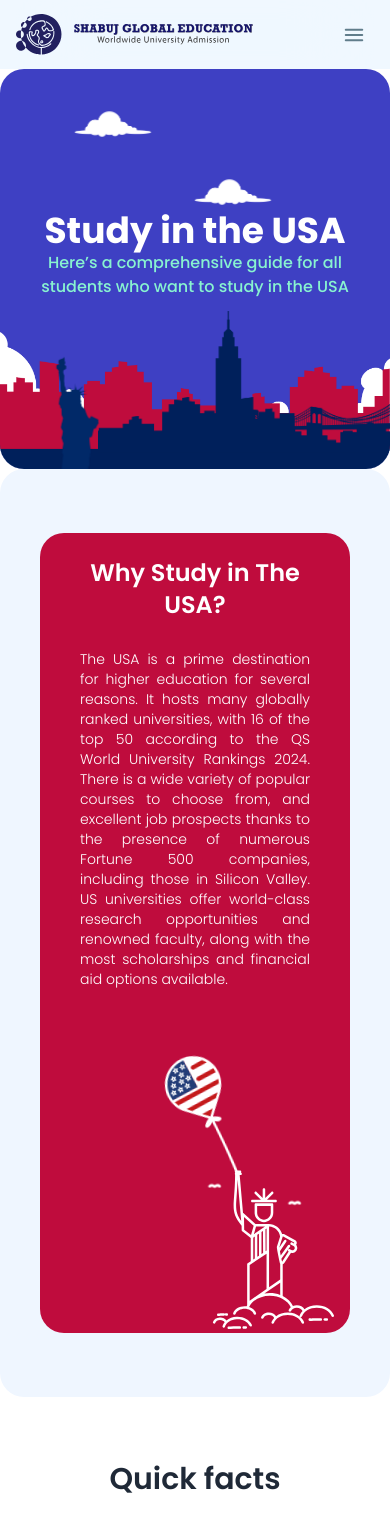
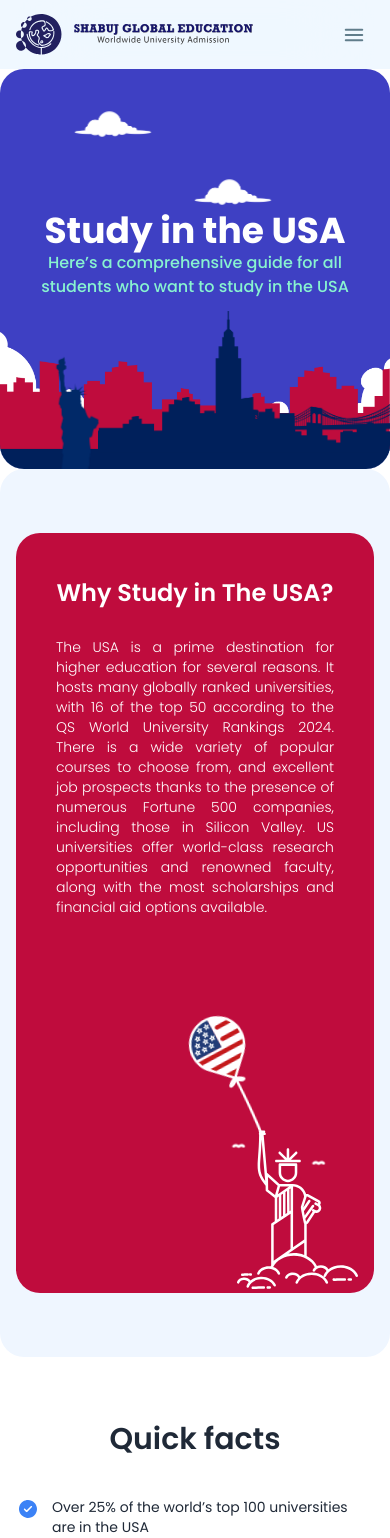
Before and after one commit to zannat20040/SGE, a React (Vite) app: page / in a window 390 px wide. Shown: the top 1538 px of the page. Built offline with nearby package versions, Linux system fonts and the light colour scheme.

Commit message:
responsive fix

```diff
--- a/src/Component/Tab1.jsx
+++ b/src/Component/Tab1.jsx
@@ -16,7 +16,7 @@ const Tab1 = () => {
           <div className="overflow-x-auto ">
             <table className="w-full text-center border mx-auto border-gray-100  my-8">
               <thead>
-                <tr className="bg-[#00205B] text-white">
+                <tr className="bg-[#00205B] text-white ">
                   <th className="py-4 px-6 text-center ">Qualification</th>
                   <th className="py-4 px-6 text-center ">Duration</th>
                   <th className="py-4 px-6 text-center ">pswr*</th>
--- a/src/Component/TabHeading.jsx
+++ b/src/Component/TabHeading.jsx
@@ -3,8 +3,8 @@ import React from "react";
 const TabHeading = ({ heading, subheading }) => {
   return (
     <>
-      <h1 className="text-center font-semibold text-4xl">{heading}</h1>
-      <p className="text-center font-medium text-lg mt-2">{subheading}</p>
+      <h1 className="text-center font-semibold text-2xl  lg:text-4xl mb-5">{heading}</h1>
+      <p className="text-center font-medium text-base md:text-lg mt-2">{subheading}</p>
     </>
   );
 };
--- a/src/Layout/FAQ.jsx
+++ b/src/Layout/FAQ.jsx
@@ -15,7 +15,7 @@ const FAQ = () => {
         </div>
 
         {/* FAQ accordion */}
-        <div className="join join-vertical w-full p-10 md:p-16 bg-[#00205B] mt-14 ">
+        <div className="join join-vertical w-full p-7 sm:p-10 md:p-12 bg-[#00205B] mt-14 ">
           <CommonAccordion
             title={"How much does it cost to study in the USA?"}
             desc={
--- a/src/Layout/Popular.jsx
+++ b/src/Layout/Popular.jsx
@@ -28,10 +28,10 @@ const Popular = () => {
   return (
     <div className="px-4 py-24 bg-[#FAFAFA]">
       <div className="popular-container lg:max-w-4xl container mx-auto ">
-        <p className="font-semibold text-5xl inline leading-[1.30] ">
+        <p className="font-semibold lg:text-5xl text-3xl  inline leading-[1.30] ">
           Popular programs to study in the US  <span
           key={currentIndex}
-          className="inline font-semibold text-5xl fade-in-out linear-text-gradient break-words"
+          className="inline-block font-semibold lg:text-5xl text-3xl  fade-in-out linear-text-gradient break-words"
         >
           {fields[currentIndex]}
         </span>
--- a/src/Layout/TopUniversity.jsx
+++ b/src/Layout/TopUniversity.jsx
@@ -175,7 +175,7 @@ const TopUniversity = () => {
               key={university.id}
               className={` ${
                 selectedUniversity?.id === university?.id
-                  ? "border-b-8 border-blue-800 shadow-lg"
+                  ? "border-b-4 border-blue-800 shadow-lg"
                   : ""
               }    bg-white p-3 flex justify-center items-center cursor-pointer duration-500 transition-all ease-in-out`}
               onMouseEnter={() => setSelectedUniversity(university)}
--- a/src/Layout/WhyUs.jsx
+++ b/src/Layout/WhyUs.jsx
@@ -5,11 +5,11 @@ import statue3 from "../assets/WhyUs/Vector.svg";
 
 const WhyUs = () => {
   return (
-    <div className="bg-[#EFF6FF] rounded-3xl py-16 px-10 ">
+    <div className="bg-[#EFF6FF] rounded-3xl py-16 md:px-10 px-4 ">
       <div className="grid grid-cols-1 md:grid-cols-10 container mx-auto bg-[#BF0C3D] rounded-3xl px-4 h-[650px] duration-150 md:h-auto why-us">
         {/* left text section  */}
         <div className="col-span-1 md:col-span-6 lg:col-span-8 text-center text-white p-6 md:p-14  md:pr-0">
-          <h1 className="text-2xl sm:text-4xl font-semibold mb-7">
+          <h1 className="text-2xl sm:text-4xl font-semibold mb-7 mt-5 md:mt-0">
             Why Study in The USA?
           </h1>
           <p className="font-light text-justify sm:text-base text-sm">
--- a/src/index.css
+++ b/src/index.css
@@ -547,21 +547,21 @@
 }
 @media screen and (min-width: 400px) and (max-width: 450px) {
   .why-us {
-    height: 750px;
+    height: 700px;
   }
 }
 @media screen and (min-width: 350px) and (max-width: 400px) {
   .why-us {
-    height: 800px;
+    height: 760px;
   }
 }
 @media screen and (min-width: 320px) and (max-width: 350px) {
   .why-us {
-    height: 910px;
+    height: 830px;
   }
 }
 @media screen and (max-width: 320px) {
   .why-us {
-    height: 950px;
+    height: 900px;
   }
 }
```
